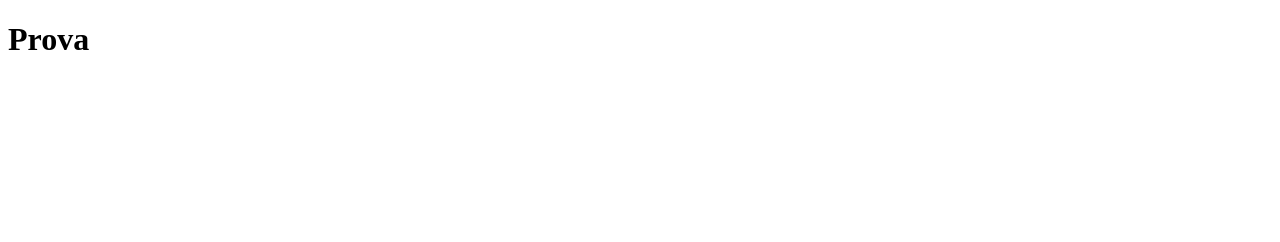
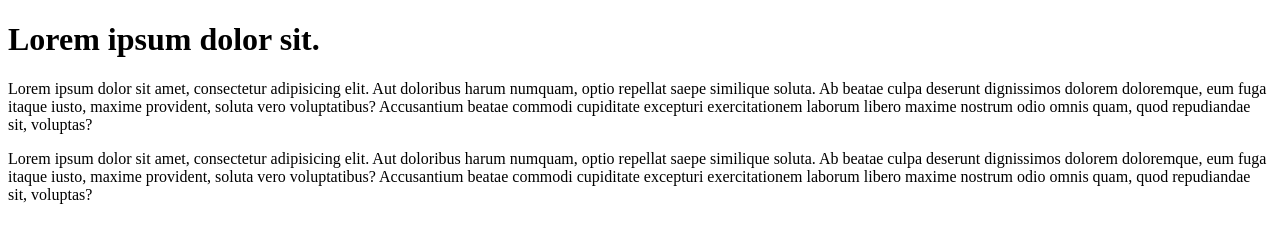
Before and after one commit to alexbonavila/LandingPageHTML5, a plain HTML site: page index.html in a window 1280 px wide. Drawn offline with Linux system fonts and the light colour scheme.

Commit message:
paragrafs i començem el formulari

```diff
--- a/index.html
+++ b/index.html
@@ -6,7 +6,17 @@
 </head>
 <body>
 
-<h1>Prova</h1>
+<h1>Lorem ipsum dolor sit.</h1>
 
+<p>Lorem ipsum dolor sit amet, consectetur adipisicing elit. Aut doloribus harum numquam, optio repellat saepe similique soluta. Ab beatae culpa deserunt dignissimos dolorem doloremque, eum fuga itaque iusto, maxime provident, soluta vero voluptatibus? Accusantium beatae commodi cupiditate excepturi exercitationem laborum libero maxime nostrum odio omnis quam, quod repudiandae sit, voluptas?</p>
+
+<p>Lorem ipsum dolor sit amet, consectetur adipisicing elit. Aut doloribus harum numquam, optio repellat saepe similique soluta. Ab beatae culpa deserunt dignissimos dolorem doloremque, eum fuga itaque iusto, maxime provident, soluta vero voluptatibus? Accusantium beatae commodi cupiditate excepturi exercitationem laborum libero maxime nostrum odio omnis quam, quod repudiandae sit, voluptas?</p>
+
+
+<form action="" method="post">
+
+
+
+</form>
 </body>
 </html>
```
